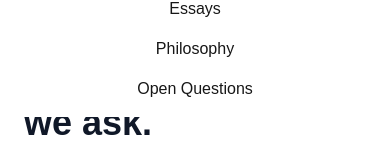
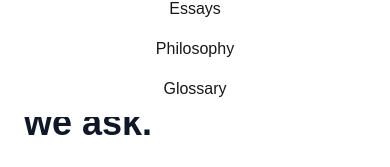
Before and after one commit to takanori88/wwa2project, a Next.js app: page / in a window 390 px wide. Both pictures are taken after a click on the button 350 px from the left and 40 px from the top of the page. Shown: the part 180-347 px from the top of the page. Built offline with nearby package versions, Linux system fonts and the light colour scheme.

Commit message:
fix hunberger menu

```diff
--- a/src/app/components/Header.js
+++ b/src/app/components/Header.js
@@ -84,11 +84,11 @@ export default function Header() {
             Philosophy
           </Link>
           <Link
-            href="/questions"
+            href="/glossary"
             className="hover:underline"
             onClick={() => setIsOpen(false)}
           >
-            Open Questions
+            Glossary
           </Link>
         </div>
       )}
```
